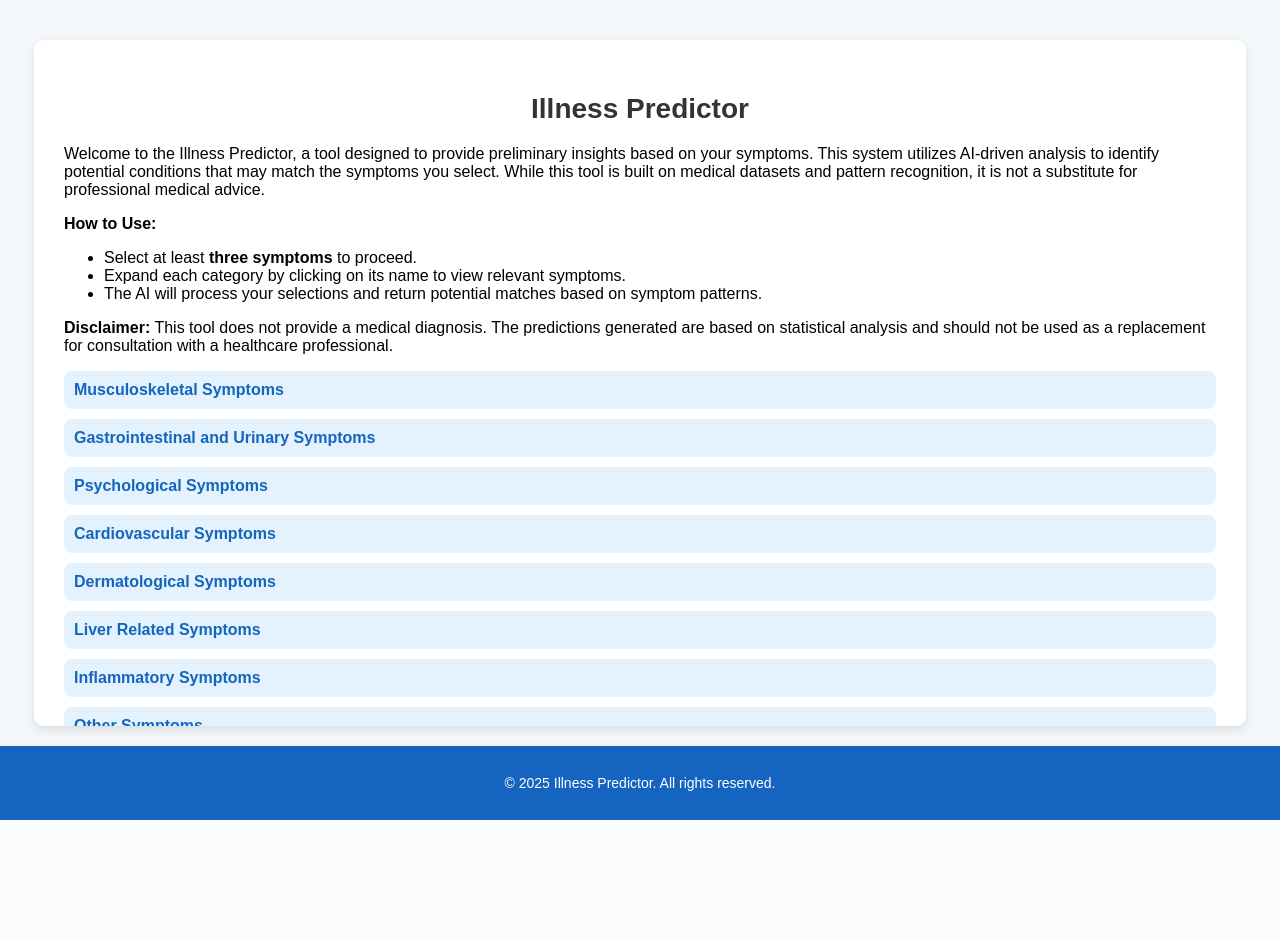
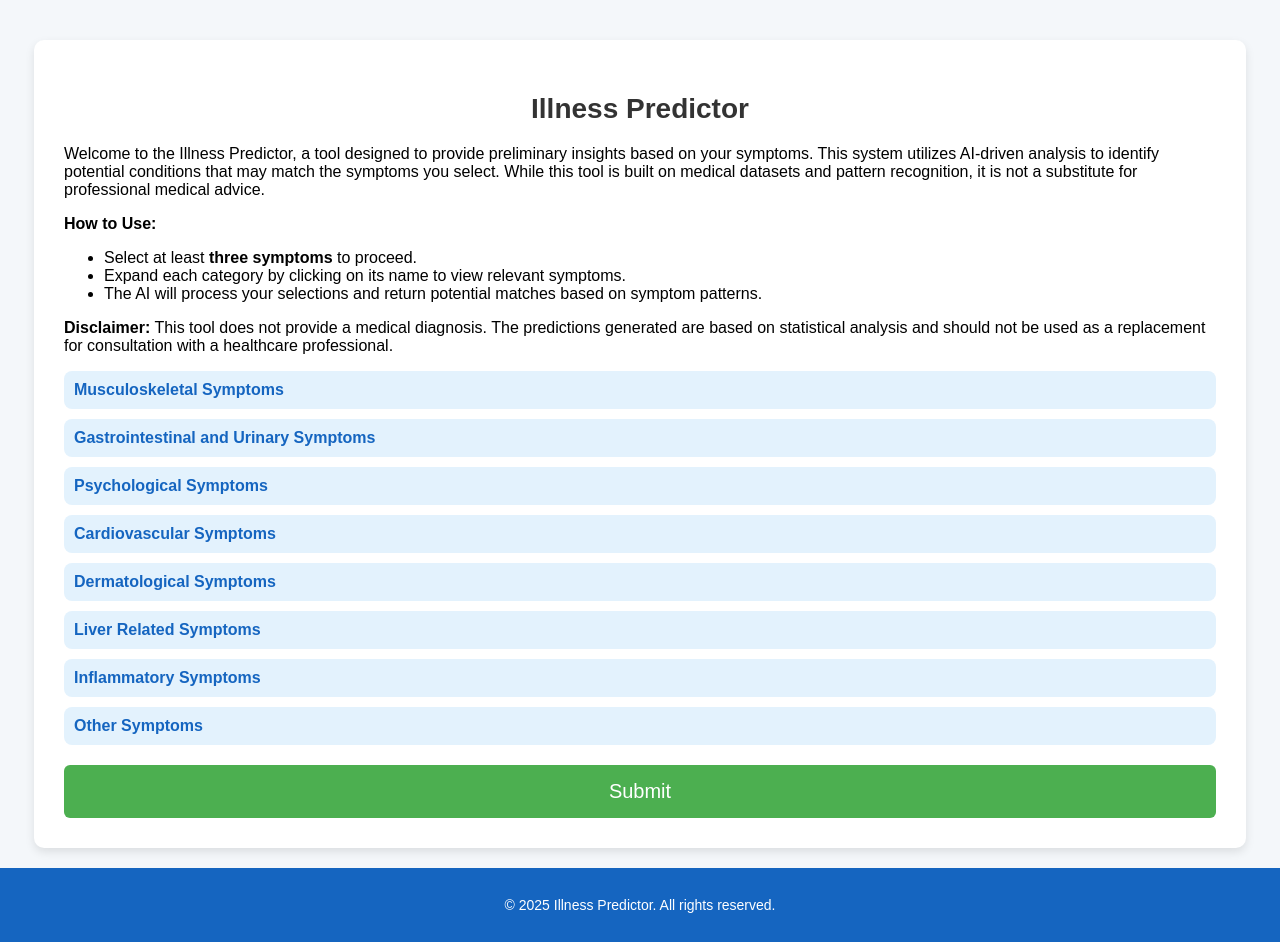
Before and after one commit to celkiboi/illness_predictor, a Django app: page / in a window 1280 px wide. Before the commit the page ends 820 px from the top, so only its background shows below. Run offline with Django 4.2, Linux system fonts and the light colour scheme.

Commit message:
Fix footer

```diff
--- a/static/css/style.css
+++ b/static/css/style.css
@@ -1,4 +1,14 @@
 /* General page styling */
+html, body {
+    font-family: Arial, sans-serif;
+    background-color: #f4f7fa;
+    margin: 0;
+    padding: 0;
+    display: flex;
+    flex-direction: column;
+    min-height: 100vh; /* Ensures full page height */
+}
+
 body {
     font-family: Arial, sans-serif;
     background-color: #f4f7fa;
@@ -20,8 +30,8 @@ body {
     border-radius: 10px;
     padding: 30px;
     box-shadow: 0 4px 10px rgba(0, 0, 0, 0.1);
-    margin: 20px;
-    overflow-y: auto;
+    margin: 20px auto; /* Centering the form */
+    flex-grow: 1; /* Allows the form to expand and push footer down */
 }
 
 /* Form Heading */
@@ -211,6 +221,14 @@ tr:hover {
     padding: 15px;
     font-size: 14px;
     width: 100%;
+    position: relative; /* Normal flow, prevents overlap */
+}
+
+#content {
+    flex-grow: 1;
+    display: flex;
+    flex-direction: column;
+    align-items: center;
 }
 
 @media (max-width: 600px) {
```
